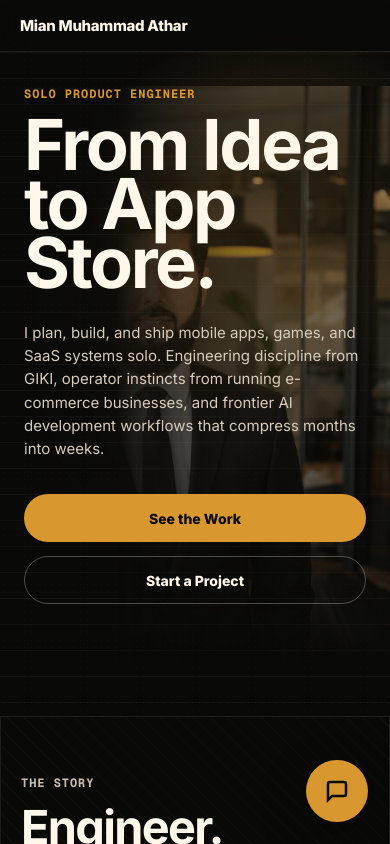
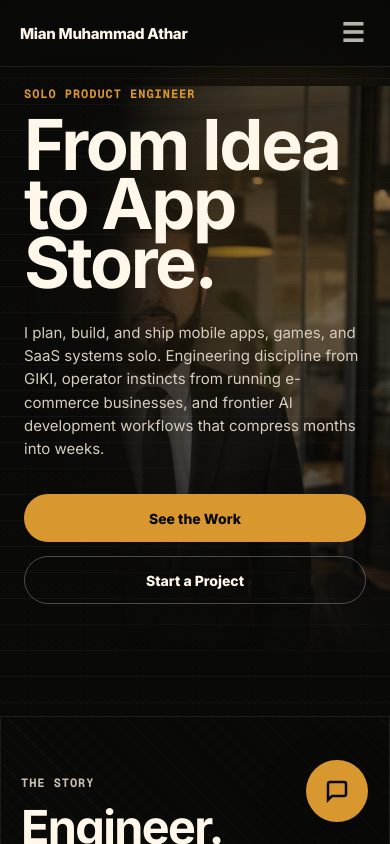
Before and after one commit to AI-GrandFather/portfolio, a Next.js app: page / in a window 390 px wide. Shown: the top 844 px of the page. Built offline with nearby package versions, Linux system fonts and the light colour scheme.

Commit message:
fix: mobile hamburger nav and footer subtitle

```diff
--- a/app/globals.css
+++ b/app/globals.css
@@ -175,6 +175,7 @@ main {
   display: flex;
   justify-content: space-between;
   padding: 18px max(24px, calc((100vw - 1180px) / 2));
+  position: relative;
 }
 
 .wordmark {
@@ -195,6 +196,50 @@ main {
 }
 
 .nav-links a:hover {
+  color: var(--amber-soft);
+}
+
+.mobile-menu-toggle {
+  align-items: center;
+  background: transparent;
+  border: none;
+  color: rgba(255, 247, 234, 0.72);
+  display: none;
+  font-size: 26px;
+  font-weight: 800;
+  height: 34px;
+  justify-content: center;
+  line-height: 1;
+  margin-left: auto;
+  padding: 0;
+  width: 34px;
+}
+
+.mobile-menu-toggle:hover {
+  color: var(--amber-soft);
+}
+
+.mobile-nav-menu {
+  backdrop-filter: blur(18px);
+  background: rgba(9, 9, 8, 0.78);
+  border-bottom: 1px solid rgba(255, 255, 255, 0.09);
+  display: none;
+  gap: 0;
+  left: 0;
+  padding: 8px 20px 16px;
+  position: absolute;
+  right: 0;
+  top: 100%;
+}
+
+.mobile-nav-menu a {
+  color: rgba(255, 247, 234, 0.72);
+  font-size: 13px;
+  font-weight: 700;
+  padding: 13px 0;
+}
+
+.mobile-nav-menu a:hover {
   color: var(--amber-soft);
 }
 
@@ -1111,6 +1156,14 @@ main {
     display: none;
   }
 
+  .mobile-menu-toggle {
+    display: flex;
+  }
+
+  .mobile-nav-menu[data-open="true"] {
+    display: grid;
+  }
+
   .section {
     padding: 58px 20px;
   }
--- a/app/page.tsx
+++ b/app/page.tsx
@@ -4,6 +4,7 @@ import { ContactForm } from "./ui/contact-form";
 import { DocumentStack } from "./ui/document-stack";
 import { PreDeploymentSafety } from "./ui/pre-deployment-safety";
 import { ProjectTile } from "./ui/project-tile";
+import { SiteNav } from "./ui/site-nav";
 import {
   BIO_FACTS,
   CONTACT_COPY,
@@ -20,20 +21,7 @@ export default function Home() {
   return (
     <main>
       <section className="hero-shell" id="top">
-        <div className="topbar-container">
-          <nav className="topbar" aria-label="Primary navigation">
-            <a className="wordmark" href="#top">
-              {BIO_FACTS.fullName}
-            </a>
-            <div className="nav-links">
-              <a href="#work">Work</a>
-              <a href="#how-i-build">How I Build</a>
-              <a href="#document-stack">Document Stack</a>
-              <a href="#safety">Safety</a>
-              <a href="#contact">Contact</a>
-            </div>
-          </nav>
-        </div>
+        <SiteNav fullName={BIO_FACTS.fullName} />
 
         <div className="hero-content-wrap">
           <div className="hero-copy">
@@ -207,7 +195,7 @@ export default function Home() {
               {BIO_FACTS.fullName}
             </a>
             <p>
-              {BIO_FACTS.title} - {BIO_FACTS.location}
+              {BIO_FACTS.title}
             </p>
           </div>
           <div className="footer-links">
--- /dev/null
+++ b/app/ui/site-nav.tsx
@@ -0,0 +1,84 @@
+"use client";
+
+import { useEffect, useRef, useState } from "react";
+
+const navLinks = [
+  { href: "#work", label: "Work" },
+  { href: "#how-i-build", label: "How I Build" },
+  { href: "#document-stack", label: "Document Stack" },
+  { href: "#safety", label: "Safety" },
+  { href: "#contact", label: "Contact" },
+];
+
+interface SiteNavProps {
+  fullName: string;
+}
+
+export function SiteNav({ fullName }: SiteNavProps) {
+  const [isMenuOpen, setIsMenuOpen] = useState(false);
+  const navRef = useRef<HTMLElement>(null);
+
+  useEffect(() => {
+    if (!isMenuOpen) {
+      return;
+    }
+
+    function handlePointerDown(event: PointerEvent) {
+      if (
+        event.target instanceof Node &&
+        navRef.current &&
+        !navRef.current.contains(event.target)
+      ) {
+        setIsMenuOpen(false);
+      }
+    }
+
+    document.addEventListener("pointerdown", handlePointerDown);
+
+    return () => {
+      document.removeEventListener("pointerdown", handlePointerDown);
+    };
+  }, [isMenuOpen]);
+
+  function closeMenu() {
+    setIsMenuOpen(false);
+  }
+
+  return (
+    <div className="topbar-container">
+      <nav className="topbar" aria-label="Primary navigation" ref={navRef}>
+        <a className="wordmark" href="#top" onClick={closeMenu}>
+          {fullName}
+        </a>
+        <div className="nav-links">
+          {navLinks.map((link) => (
+            <a href={link.href} key={link.href}>
+              {link.label}
+            </a>
+          ))}
+        </div>
+        <button
+          aria-controls="mobile-nav-menu"
+          aria-expanded={isMenuOpen}
+          aria-label="Toggle navigation menu"
+          className="mobile-menu-toggle"
+          onClick={() => setIsMenuOpen((current) => !current)}
+          type="button"
+        >
+          ☰
+        </button>
+        <div
+          className="mobile-nav-menu"
+          data-open={isMenuOpen}
+          id="mobile-nav-menu"
+        >
+          {navLinks.map((link) => (
+            <a href={link.href} key={link.href} onClick={closeMenu}>
+              {link.label}
+            </a>
+          ))}
+        </div>
+      </nav>
+    </div>
+  );
+}
```
